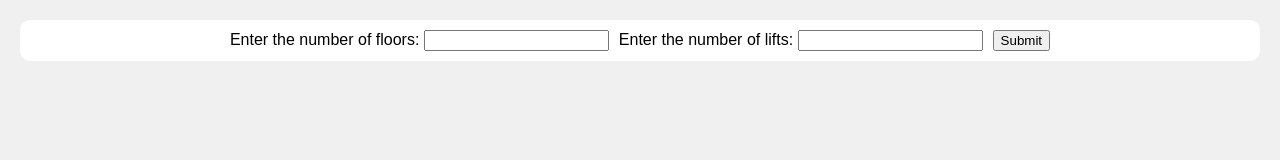
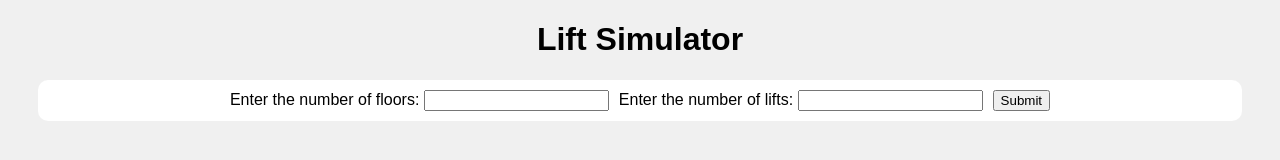
Before and after one commit to gaurab-khanal/lift-simulation, a plain HTML site: page src/index.html in a window 1280 px wide. Drawn offline with Linux system fonts and the light colour scheme.

Commit message:
style: fix padding of body and add heading

```diff
--- a/src/css/main.css
+++ b/src/css/main.css
@@ -8,11 +8,16 @@
   padding: 10px;
 }
 
+h1 {
+  text-align: center;
+}
+
 body {
   background-color: #f0f0f0;
   font-family: Arial, sans-serif;
-  margin: 10px;
-  padding: 10px;
+  padding-bottom: 30px;
+  padding-left: 30px;
+  padding-right: 30px;
 }
 
 .building {
--- a/src/index.html
+++ b/src/index.html
@@ -8,6 +8,7 @@
   </head>
 
   <body>
+    <h1>Lift Simulator</h1>
     <div class="askdetails">
       <div>
         <label for="floors">Enter the number of floors:</label>
```
